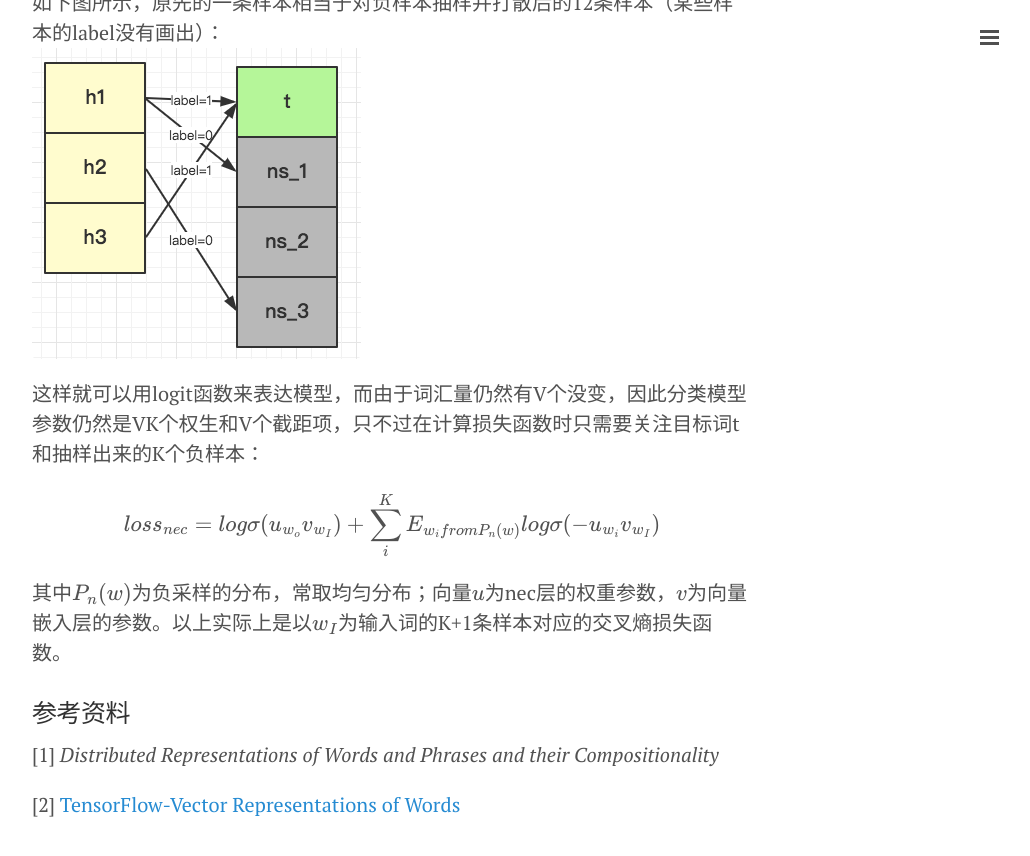
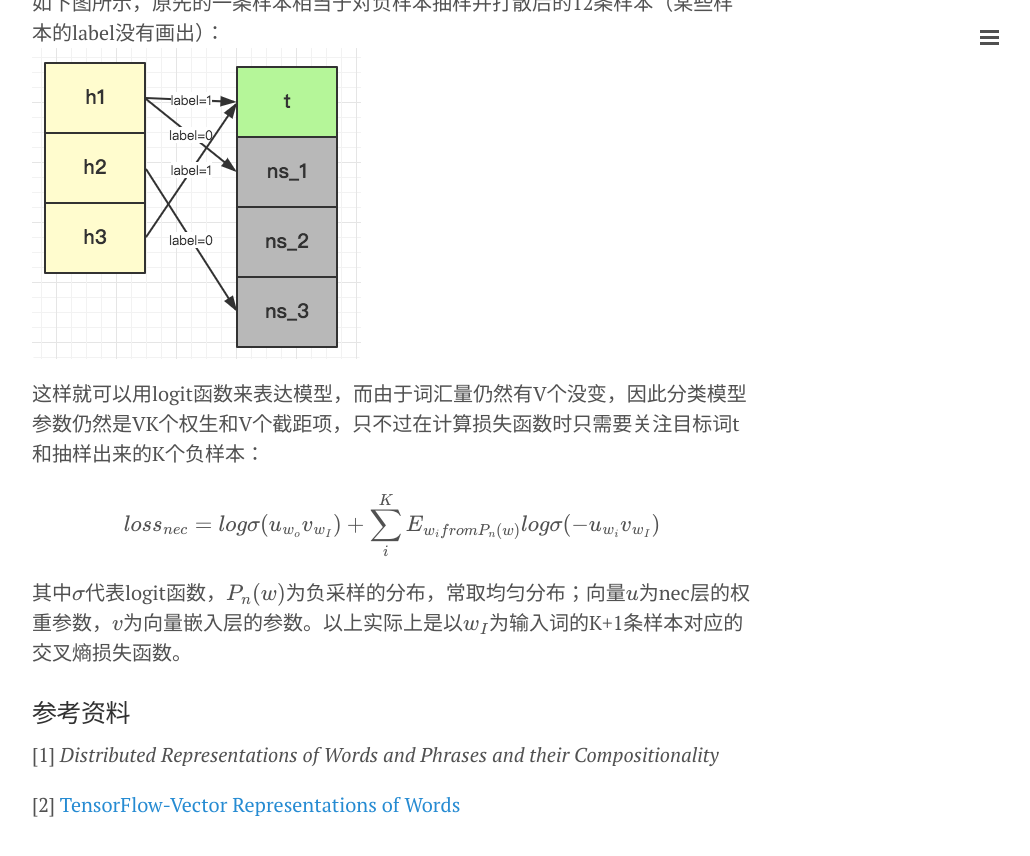
Before and after one commit to nomadcube/nomadcube.github.io, a Jekyll site: the page built from _posts/2017-03-30-用nce优化word2vec训练.md, in a window 1280 px wide and 900 px high, scrolled down 1959 px. Shown: the top 856 px of the window, without its empty margins (248-1278 px from the left). Built offline with Jekyll 4.4.1, drawn with Linux system fonts in a browser that asks for light colours; formulas are drawn with MathJax 3; comment, search, counter and statistics services are not loaded.

Commit message:
新文章

```diff
--- a/_posts/2017-03-30-用nce优化word2vec训练.md
+++ b/_posts/2017-03-30-用nce优化word2vec训练.md
@@ -34,7 +34,7 @@ nce的出现正是为了解决这个问题的，解决方法的核心是通过
 
 $$loss_{nec} = log\sigma(u_{w_o}v_{w_I}) + \sum_i^K E_{w_i from P_n(w)}log \sigma(-u_{w_i}v_{w_I})$$
 
-其中$$P_n(w)$$为负采样的分布，常取均匀分布；向量$$u$$为nec层的权重参数，$$v$$为向量嵌入层的参数。以上实际上是以$$w_I$$为输入词的K+1条样本对应的交叉熵损失函数。
+其中$$\sigma$$代表logit函数，$$P_n(w)$$为负采样的分布，常取均匀分布；向量$$u$$为nec层的权重参数，$$v$$为向量嵌入层的参数。以上实际上是以$$w_I$$为输入词的K+1条样本对应的交叉熵损失函数。
 
 ### 参考资料
 [1] *Distributed Representations of Words and Phrases and their Compositionality*
```
